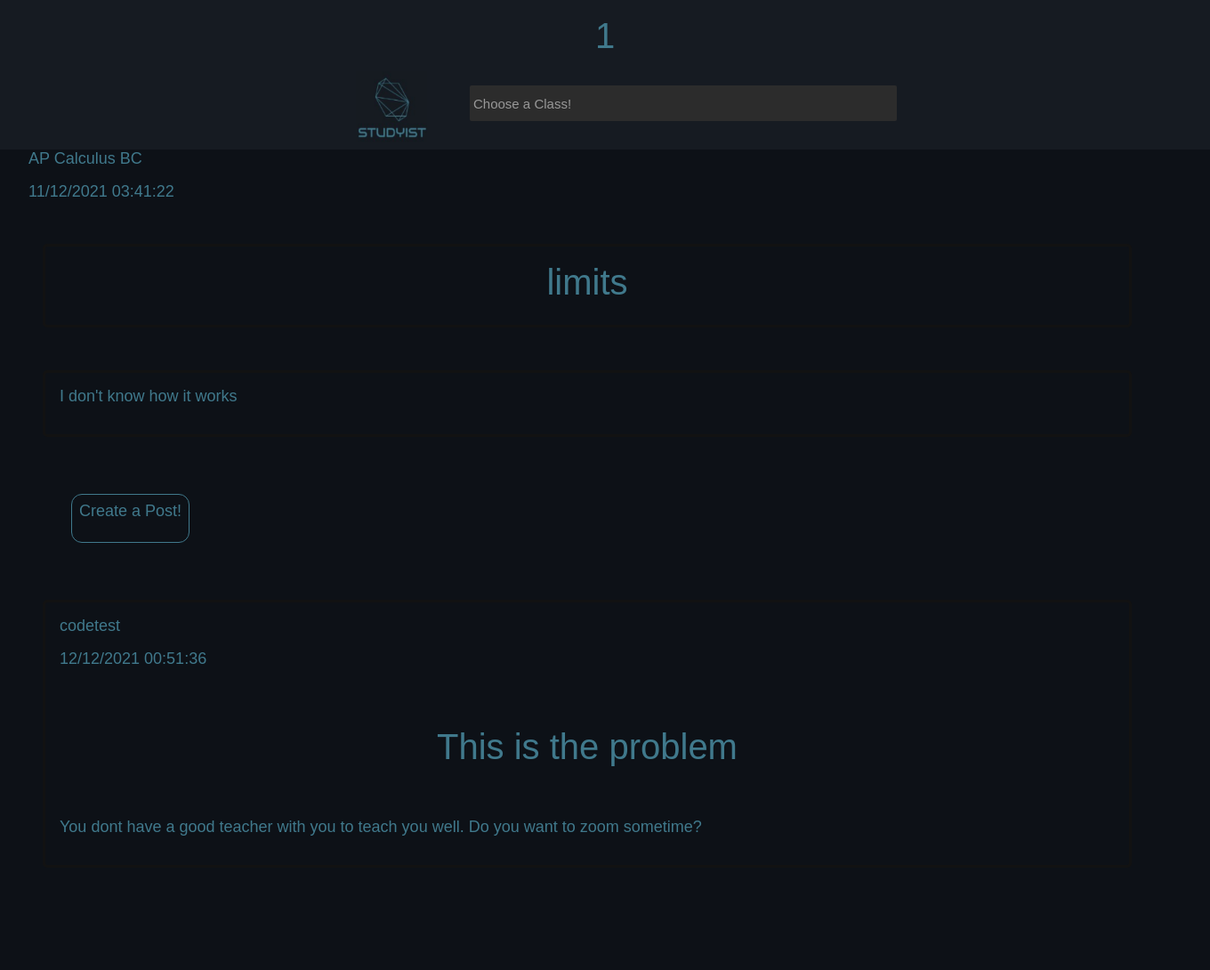
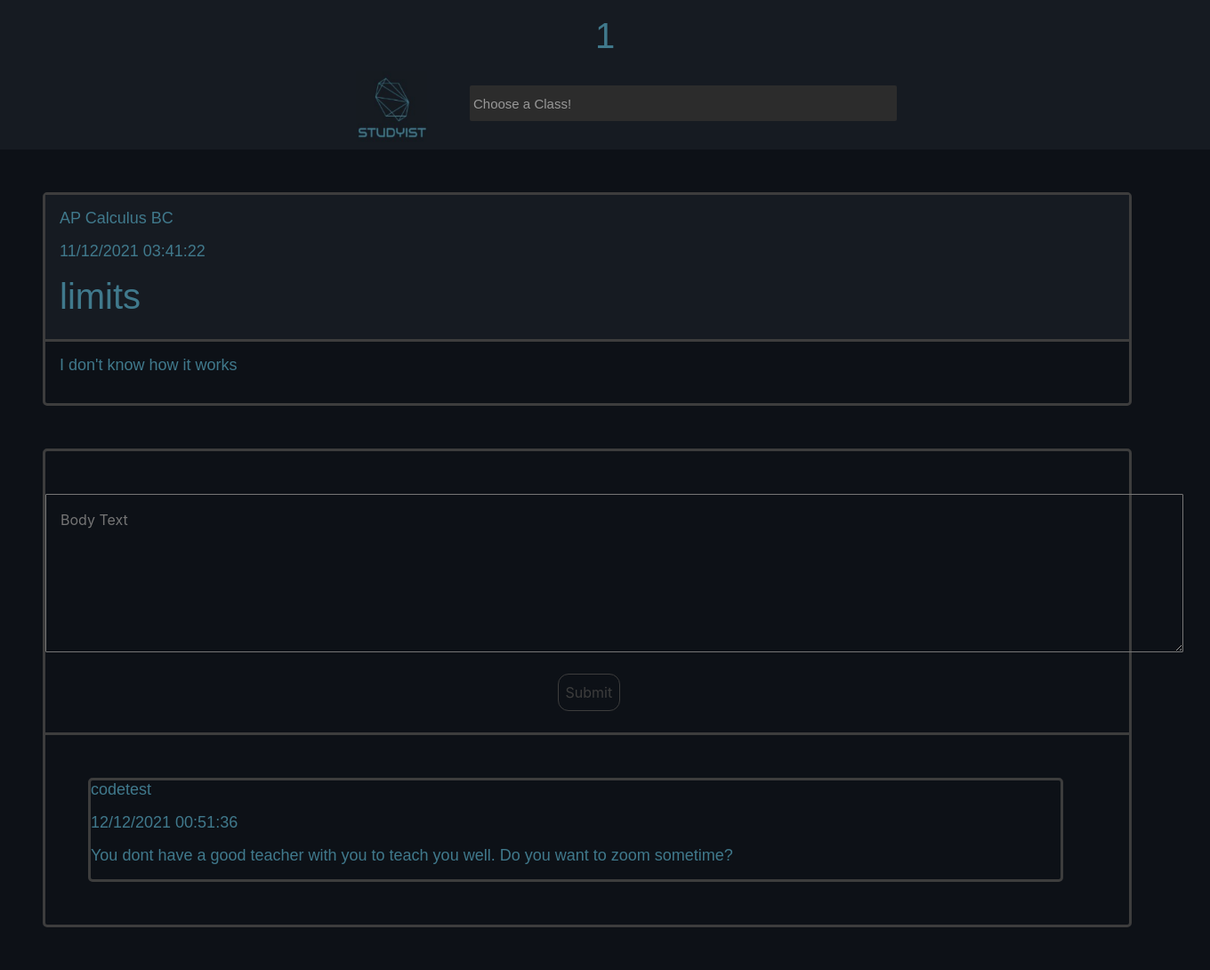
Before and after one commit to bolivarc3/StudySquawk, a Flask app: page /1/post/1 in a window 1360 px wide. Shown: the whole page at 89% size. Before the commit the page ends 939 px from the top, so only its background shows below. Run offline with Flask 2, Linux system fonts and the light colour scheme; data comes from the database, SQL or seed files in the repository; some libraries are stand-ins or nearby versions.

Commit message:
fixing the looks of the viewposting pages to look better and feel better!

```diff
--- a/static/mainstyles/styles.css
+++ b/static/mainstyles/styles.css
@@ -147,6 +147,10 @@ a{
     background-color: #e3e3e3;
 }
 
+#post-button:active{
+    background-color: #505050;
+}
+
 #logo{
     height:5rem;
     width:5rem;
@@ -158,30 +162,6 @@ a{
 }
 
 
-#replydiv{
-    display:none;
-    width:100%;
-}
-
-#bodytext{
-    border-radius:1px;
-    background-color: #2c2c2c;
-    width:50rem;
-    height:20rem;
-}
-
-
-
-
-#postsubdiv{
-    padding:1rem;
-    margin:3rem;
-    margin-bottom:3rem;
-    width: 90%;
-    height: fit-content;
-    border:3px solid #121212;
-    border-radius:5px;
-}
 
 #title{
     color:#40798C;
--- /dev/null
+++ b/static/mainstyles/viewpoststyles.css
@@ -0,0 +1,50 @@
+#postsubdiv{
+    margin:3rem;
+    margin-bottom:3rem;
+    width: 90%;
+    height: fit-content;
+    border:3px solid #3d3d3d;
+    border-radius:5px;
+}
+
+form{
+    margin:auto;
+}
+
+#bodytext{
+    border-radius:1px;
+    background-color: transparent;
+    padding:1rem;
+
+}
+
+#replydiv{
+    width:fit-content;
+    margin:auto;
+}
+
+#submitbutton{
+    background-color:transparent;
+    color:#3d3d3d;
+    padding:.5rem;
+    margin-left:2rem;
+    width: fit-content;
+    border-radius: 12px;
+    border: 1px solid #3d3d3d;
+    cursor: pointer;
+}
+
+#submitbutton:hover{
+    border: 1px solid #4b8da3;
+    color:#4b8da3;
+    background-color: #12121c;
+}
+
+#submitbutton:active{
+    background-color:#0c0c12;
+}
+
+hr.solid {
+    margin:0;
+    border-top: 3px solid #3d3d3d;
+}
--- a/templates/viewpost.html
+++ b/templates/viewpost.html
@@ -21,38 +21,30 @@
 {% endblock %}
 
 {% block body %}
-<div id = "postdiv">
-    <div style = "margin:auto; padding-left:2rem; ">
+<div id = "postsubdiv">
+    <diV style = "padding:1rem; background-color:#161b22;">
         <p>{{ post["class"] }}</p>
         <p>{{ post["timedate"] }}</p>
-    </div>
-    <div id = "postsubdiv" style = "text-align:center;">
         <h1 id = "title">
             {{ post["title"] }}
         </h1>
-    </div>
-    <div id = "postsubdiv">
-        <body>
+    </diV>
+    <hr class="solid">
+    <div id = "bodytext">
         <p>{{ post["body"] }}</p>
-        </body>
     </div>
 </div>
 
-<div id = "postbuttonbox" style = "margin-left:3rem;">
-    <a id = "post-button", onclick = "replyon()"><p>Create a Post!</p></a>
-</div>
 {% endblock %}
 
 {% block reply %}
+    <div id = "postsubdiv">
         <div id = "replydiv">
             <form action ="/{{ course }}/post/{{ post["id"] }}", id = "formcenter", method = "POST">
                 <br>
                 <br>
                 <input type = "hidden", name = "formname" value = "replyform">
-            <input class = "form", type = "text", name = "title", placeholder = "Title" >
-            <br>
-            <br>
-            <textarea id = "bodytext" id="text" name="text" rows="12" cols="50" placeholder="Body Text"></textarea>
+                <textarea id = "bodytext" id="text" name="text" rows="6" cols="120" placeholder="Body Text"></textarea>
                 <br>
                 <br>
                 <!--<label id = "uploadbutton" for="file-ip-1">Upload Image</label>
@@ -68,21 +60,16 @@
                 </div>
             </form>
         </div>
-
+        <br>
+        <hr class="solid">
         {% for replies in replies %}
             <div id = "postsubdiv">
                 <p>{{ replies["username"] }}</p>
                 <p>{{ replies["timedate"] }}</p>
-            <br>
-            <br>
-            <div style = "text-align:center;">
-                <h1 id = "title">{{ replies["title"] }}</h1>
-            </div>
-            <br>
-            <br>
                 <p>
                     {{ replies["body"] }}
                 </p>
             </div>
         {% endfor %}
+    </div>
 {% endblock %}
```
Also changed, not shown: static/mainstyles/poststyles.css (+7 -0 lines). Lines whose indentation alone changed are shown as unchanged.
